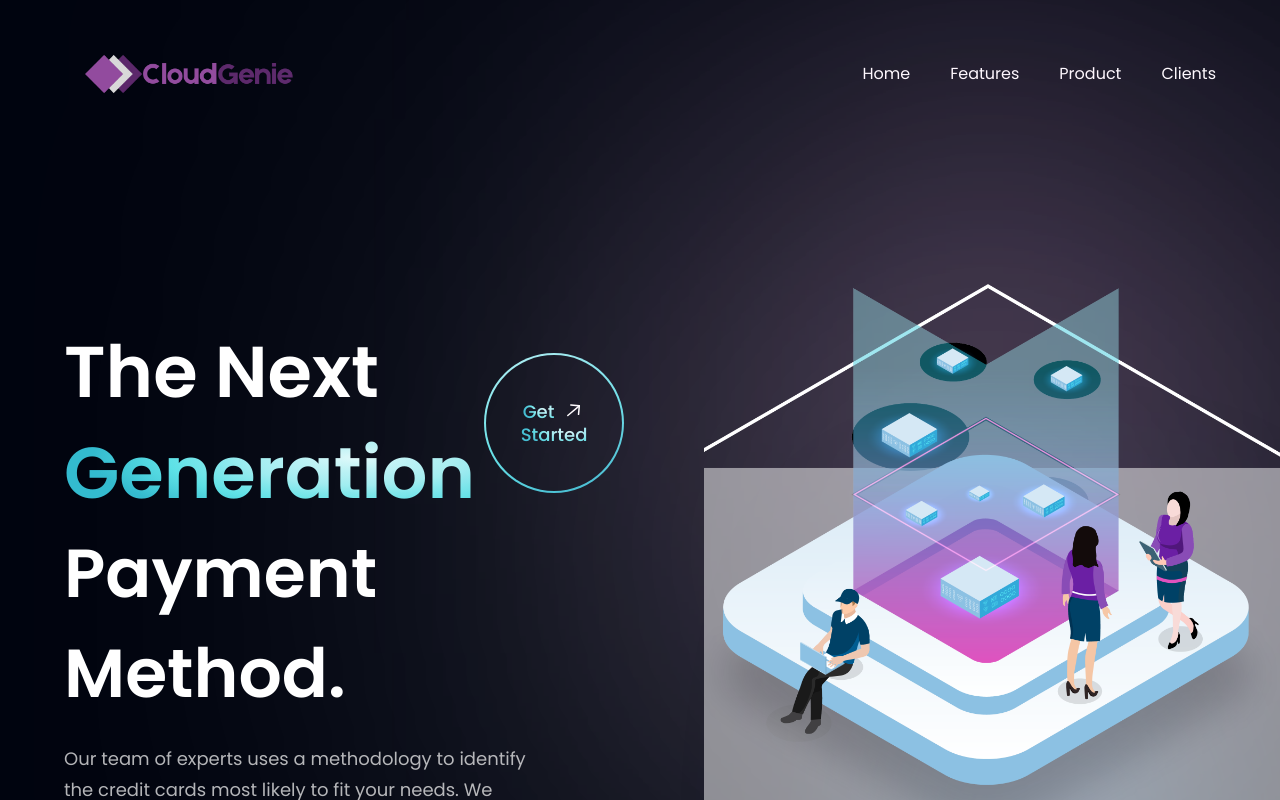
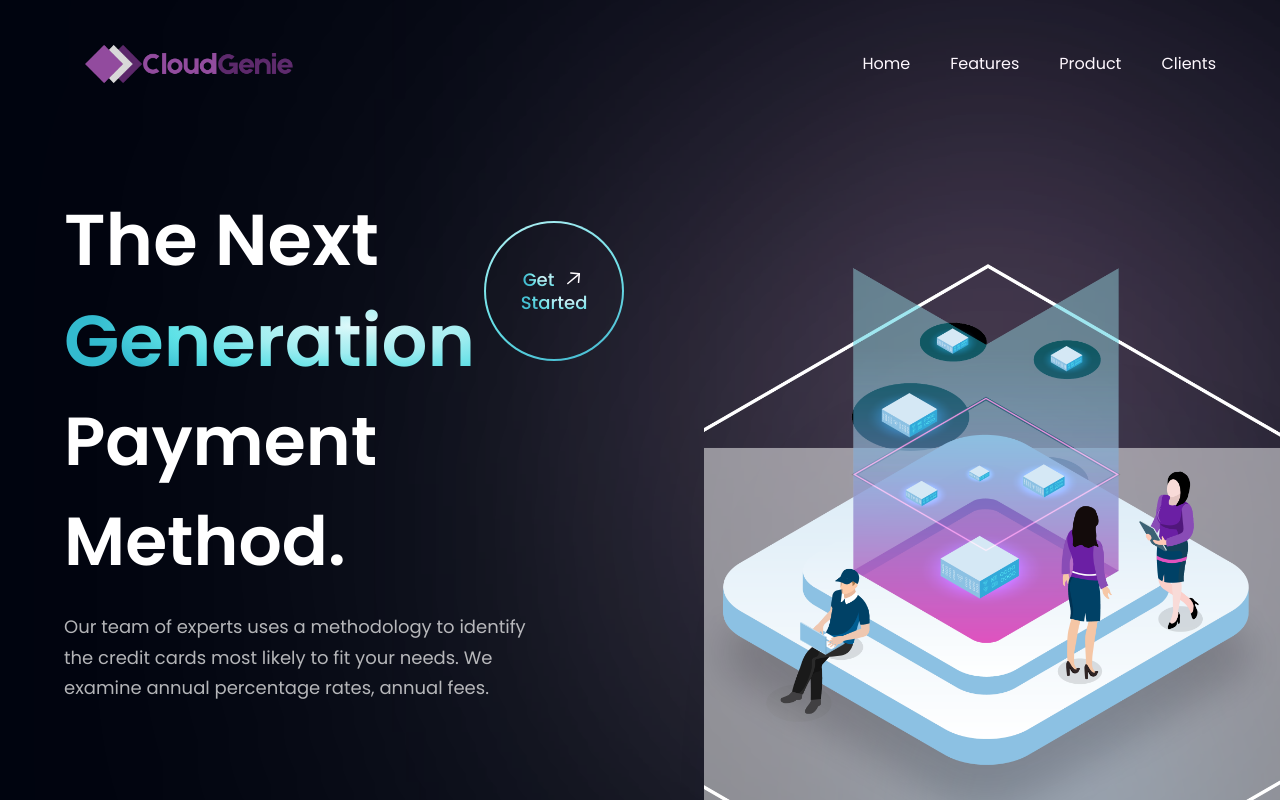
Before and after one commit to KaramHussain/cloudgenie, a React (Vite) app: page / in a window 1280 px wide. Shown: the top 800 px of the page. Built offline with nearby package versions, Linux system fonts and the light colour scheme.

Commit message:
initial commit

```diff
--- a/src/components/Hero.jsx
+++ b/src/components/Hero.jsx
@@ -20,7 +20,8 @@ const Hero = () => {
             <span className='text-white'>1 Month</span> Account
           </p> */}
         </div>
-        <div className='flex flex-row justify-between items-center w-full -mt-40'>
+        {/* <div className='flex flex-row justify-between items-center w-full -mt-40'> */}
+        <div className='flex flex-row justify-between items-center w-full -mt-36 sm:-mt-36 lg:-mt-96'>
           <h1 className='flex-1 font-poppins font-semibold ss:text-[72px] text-[52px] text-white ss:leading-[100.8px] leading-[75px]'>
             The Next <br className='sm:block hidden'/> {" "}
             <span className='text-gradient'>Generation</span> {" "}
--- a/src/components/Navbar.jsx
+++ b/src/components/Navbar.jsx
@@ -7,7 +7,7 @@ const Navbar = () => {
 
   return (
     <nav className='w-full flex py-1 justify-between items-center navbar -mt-10 '> {/* Adjusted padding */}
-      <img src={logo} alt='hoobank' className='w-[250px] h-[220px] object-contain' /> {/* Adjusted size and added object-contain */}
+      <img src={logo} alt='hoobank' className='w-[250px] h-[200px] object-contain' /> {/* Adjusted size and added object-contain */}
       <ul className='list-none sm:flex hidden justify-end items-center flex-1'>
         {navLinks.map((nav, i) => (
           <li
```
